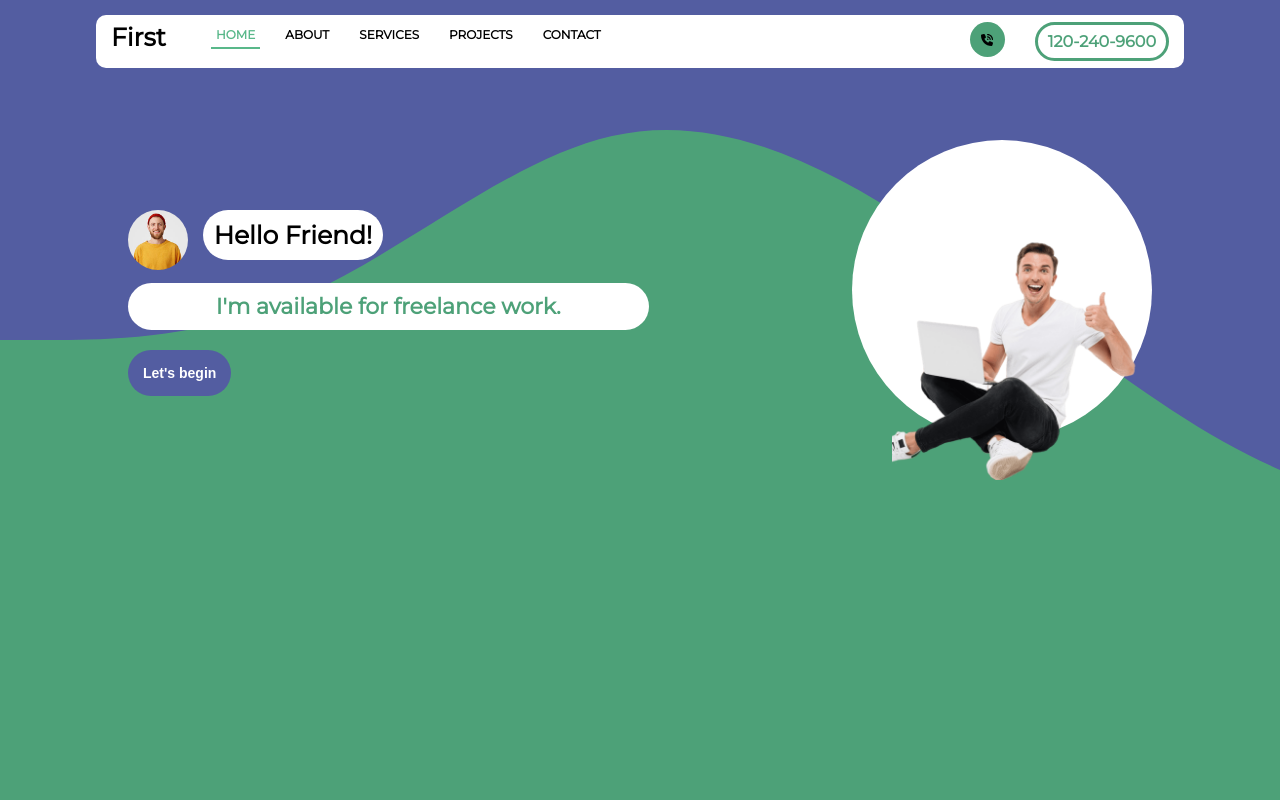
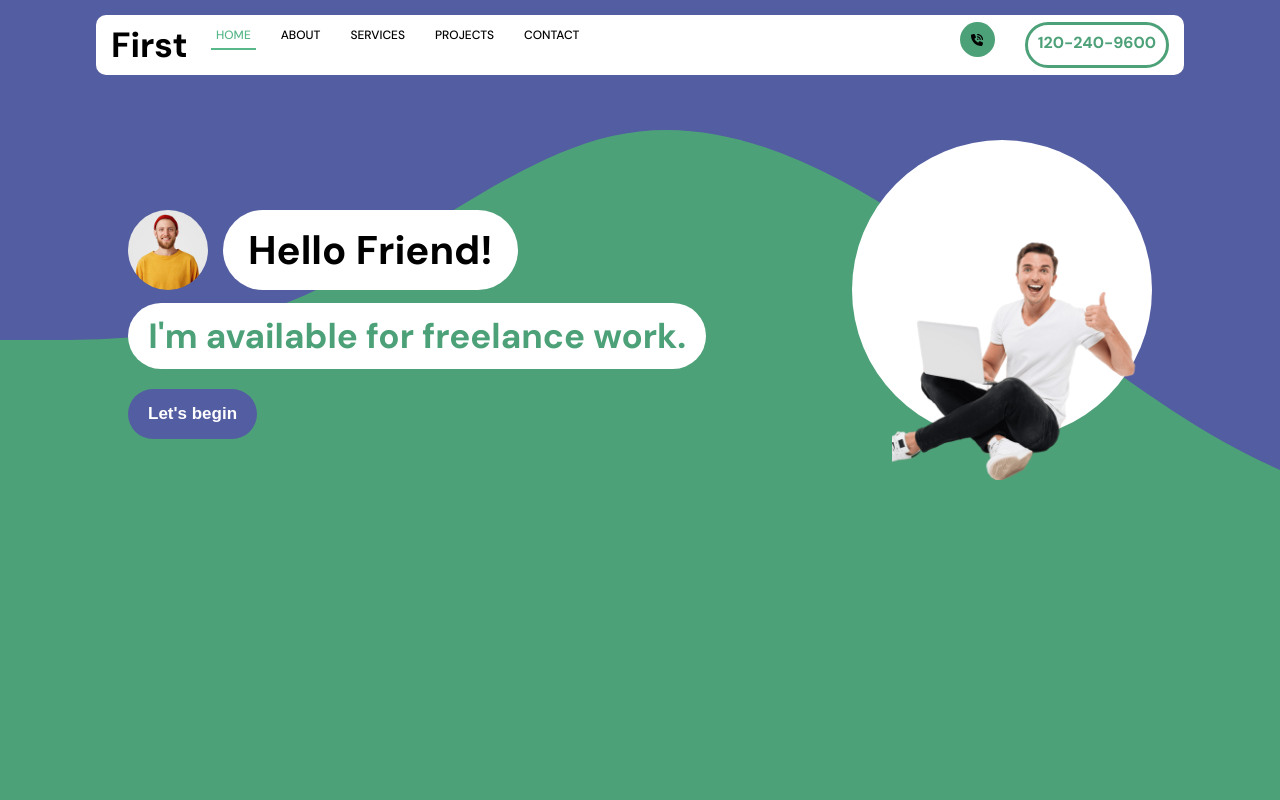
Before and after one commit to yemtech1664/first-portfolio-template, a plain HTML site: page index.html in a window 1280 px wide. Shown: the top 800 px of the page. Drawn offline with Linux system fonts and the light colour scheme.

Commit message:
second commit

```diff
--- a/asset/css/style.css
+++ b/asset/css/style.css
@@ -4,7 +4,7 @@
 }
 
 *{margin: 0; padding: 0; text-decoration: none; box-sizing: border-box; user-select: none;}
-body{font-family: 'Montserrat', sans-serif;}
+body{font-family: 'DM Sans', sans-serif; /*font-family: 'Montserrat', sans-serif;*/}
 header{position: relative; top: 0; width: 100%; height: 100vh; background: var(--brandcolor); z-index: 0;}
 header::before{content: ""; width: 100%; height: 85%;  position: absolute; top: 0; background: url("../image/svg-banner.svg"); background-repeat: no-repeat;
 background-size: cover; z-index: 0;}
@@ -15,9 +15,9 @@ background-size: cover; z-index: 0;}
 .close-icon{width: 30px; height: 30px; position: absolute; right: 5px; display: none;}
 .menuIcon{width: 40px; height: 40px;  margin: 0;/*margin: 20px 10px 0 0;*/ display: none;}
 nav{/*background: #fff;*/ width: 85%; padding: 7px 15px 7px 15px; border-radius: 20px; display: flex; justify-content: space-between;  position: fixed; top: 15px;z-index: 999; }
-.brand{margin-top: 0px; color: #fff; font-weight: 700; font-size: 25px; z-index: 999; cursor: pointer;}
+.brand{margin-top: 0px; color: #fff; font-weight: 700; font-size: 35px; z-index: 999; cursor: pointer;}
 .nav-menu{display: flex; list-style: none; gap: 20px; margin: 0px 120px 0 100px; z-index: 9999; position: fixed;}
-.nav-menu a{text-transform: uppercase; color: #fff; font-weight: 700; font-size: 12px; display: block; padding: 5px;}
+.nav-menu a{text-transform: uppercase; color: #fff; font-weight: 500; font-size: 12px; display: block; padding: 5px;}
 .nav-menu a:hover{border-bottom: 2px solid #59b88a; color: var(--brandcolor );}
 .active{color: #59b88a !important; border-bottom: 2px solid #59b88a; padding-bottom: 5px;}
 .contact-menu{display: flex; gap: 30px; z-index: 999; margin-top: 0px;}
@@ -33,12 +33,12 @@ font-weight: 700; cursor: pointer; background: transparent;}
 .right .circle{width: 300px; height: 300px; background: #fff; border-radius: 50%; display: flex; justify-content: center; align-items: end; position: relative; z-index: 9999;}
 .right .circle img{object-fit: cover; width: 260px; height: 260px; position: absolute; bottom: -40px; left: 40px;}
 .header-box .left .header-box1{display: flex; gap: 15px;}
-.header-box1 img{width: 60px; height: 60px; object-fit: cover; border-radius: 50%;}
-.header-box1 > p{font-size: 25px; color: #000; background: #fff; width: 180px; height: 50px; display: flex; justify-content: center; align-items: center; padding: 0 0px; /*padding: 17px 20px 10px 20px;*/ font-weight: 700; border-radius: 50px;}
-.para2{width: 90%; font-size: 22px; font-weight: 700; white-space: nowrap; padding: 10px 0px; background: #fff; color: var(--brandcolor);
+.header-box1 img{width: 80px; height: 80px; object-fit: cover; border-radius: 50%;}
+.header-box1 > p.header-box1-text{font-size: 40px; font-weight: 700; color: #000; background: #fff; /*width: 210px; height: 50px;*/ display: flex; justify-content: center; align-items: center; white-space: nowrap; padding: 0px 25px; /*padding: 17px 20px 10px 20px;*/ font-weight: 700; border-radius: 50px;}
+p.para2{/*width: 90%;*/ font-size: 35px; font-weight: 700; white-space: nowrap; padding: 10px 20px; background: #fff; color: var(--brandcolor);
 margin-top: 13px; border-radius: 50px; display: flex; justify-content: center;}
-.btn{border: none; padding: 15px; color: #fff; background: var(--brandcolor2); border-radius: 50px;
-font-size: 14px; font-weight: 700; margin-top: 20px; cursor: pointer;}
+.btn{border: none; padding: 15px 20px; color: #fff; background: var(--brandcolor2); border-radius: 50px;
+font-size: 17px; font-weight: 700; margin-top: 20px; cursor: pointer;}
 .showcase1{margin-top: 120px; display: flex; justify-content: space-between; gap: 20px;}
 .showcase1 .leftshow{background: url(../image/img3.jpg); background-repeat: no-repeat; background-position: center; background-size: cover; width: 55%; height: 250px; border-radius: 20px;}
 .showcase1 .rightshow{width: 45%; height: auto; padding-bottom: 20px;}
--- a/index.html
+++ b/index.html
@@ -44,7 +44,7 @@
 							<div class="left">
 								<div class="header-box1">
 									<img src="asset/image/img2.jpg">
-									<p>Hello Friend!</p>
+									<p class="header-box1-text">Hello Friend!</p>
 								</div>
 								<p class="para2">I'm available for freelance work.</p>
 								<button class="btn">Let's begin</button>
```
